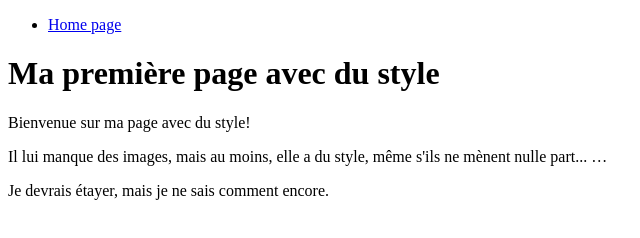
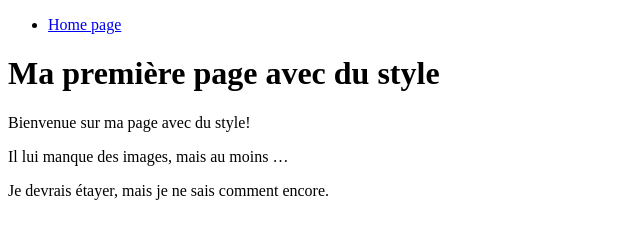
Before and after one commit to jaderoliver/jenkins_pipeline_examples, a plain HTML site: page index.html in a window 1280 px wide. Shown: the whole page, without its empty margins (0-640 px from the left). Drawn offline with Linux system fonts and the light colour scheme.

```diff
--- a/index.html
+++ b/index.html
@@ -12,7 +12,7 @@
 
 <p>Bienvenue sur ma page avec du style!
 
-<p>Il lui manque des images, mais au moins, elle a du style, même s'ils ne mènent nulle part...
+<p>Il lui manque des images, mais au moins
 &hellip;
 <p>Je devrais étayer, mais je ne sais comment encore.
 
```
